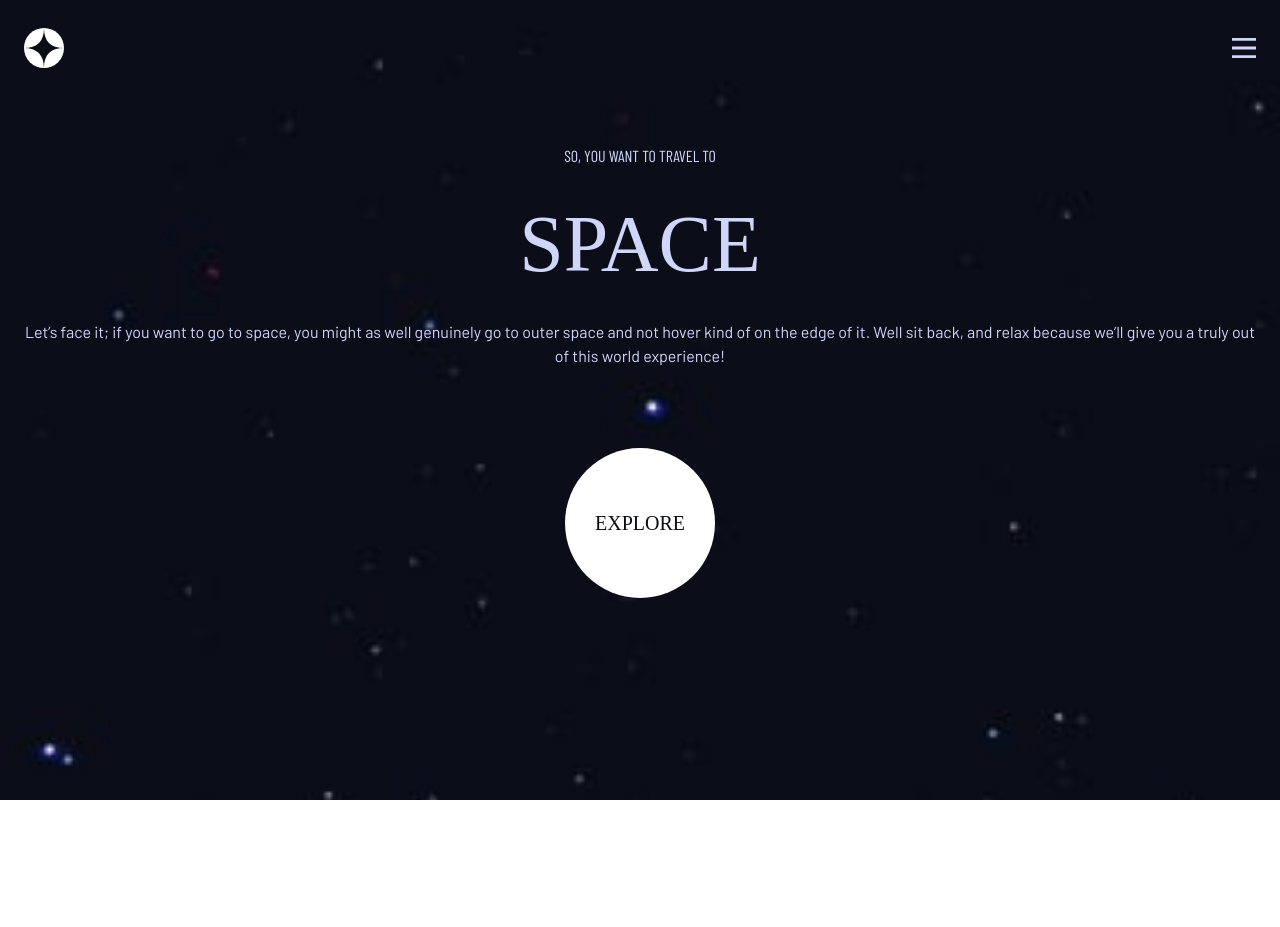
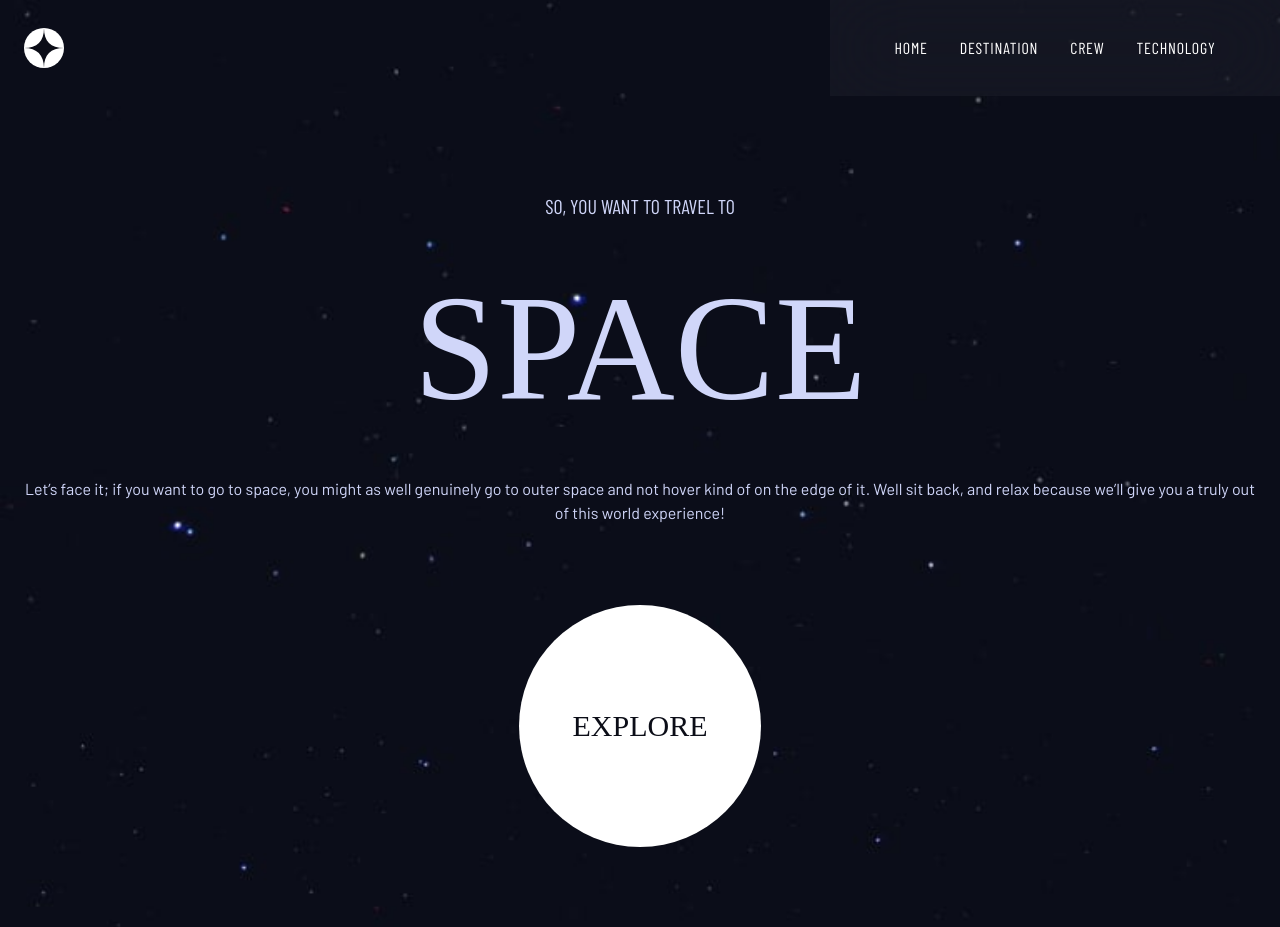
Before and after one commit to neshacascia/space-tourism, a React (Vite) app: page / in a window 1280 px wide. Before the commit the page ends 800 px from the top, so only its background shows below. Built offline with nearby package versions, Linux system fonts and the light colour scheme; a web font is replaced by a local one.

Commit message:
applied styling with breakpoint prefix for tablet devices

```diff
--- a/src/App.jsx
+++ b/src/App.jsx
@@ -1,11 +1,11 @@
 import React, { useContext } from 'react';
 import ReactDOM from 'react-dom';
 import { Routes, Route } from 'react-router-dom';
+import { Context } from './components/Context';
 import Home from './pages/Home';
 import Destination from './pages/Destination';
 import Crew from './pages/Crew';
 import Technology from './pages/Technology';
-import { Context } from './components/Context';
 import MobileMenuModal from './components/navbars/MobileMenuModal';
 import './App.css';
 
--- a/src/components/details/CrewDetails.jsx
+++ b/src/components/details/CrewDetails.jsx
@@ -3,20 +3,23 @@ import CrewNavbar from '../navbars/CrewNavbar';
 
 export default function CrewDetails({ crew }) {
   return (
-    <div className="h-screen flex flex-col items-center px-6">
+    <div className="h-screen flex flex-col items-center px-6 sm:flex-col-reverse sm:h-auto">
       <div>
-        <img src={crew.images.png} className="w-crew h-crew object-contain" />
+        <img
+          src={crew.images.png}
+          className="w-crew h-crew object-contain sm:w-auto sm:h-tabletCrew sm:object-cover"
+        />
       </div>
 
-      <hr className="w-full border border-gray" />
+      <hr className="w-full border border-gray sm:hidden" />
 
       <CrewNavbar />
 
-      <div className="flex flex-col items-center">
-        <span className="text-lightGray font-h1 text-base mb-2">
+      <div className="flex flex-col items-center sm:mt-14">
+        <span className="text-lightGray font-h1 text-base mb-2 sm:text-2xl">
           {crew.role.toUpperCase()}
         </span>
-        <h1 className="text-white font-h1 text-2xl mb-4">
+        <h1 className="text-white font-h1 text-2xl mb-4 sm:text-4xl">
           {crew.name.toUpperCase()}
         </h1>
         <p className="text-lightBlue font-body leading-6 text-center">
--- a/src/components/details/DestinationDetails.jsx
+++ b/src/components/details/DestinationDetails.jsx
@@ -5,20 +5,23 @@ export default function DestinationDetails({ destination }) {
   return (
     <div className="flex flex-col items-center">
       <div>
-        <img src={destination.images.png} className="w-planet h-planet mb-7" />
+        <img
+          src={destination.images.png}
+          className="w-planet h-planet mb-7 sm:w-tabletPlanet sm:h-tabletPlanet sm:my-14"
+        />
       </div>
 
       <DestinationNavbar />
 
       <div className="flex flex-col items-center px-6">
-        <h1 className="text-white font-h1 text-planetH1 leading-10 text-center">
+        <h1 className="text-white font-h1 text-planetH1 leading-10 text-center sm:text-tabletPlanetH1 sm:my-8">
           {destination.name.toUpperCase()}
         </h1>
         <p className="text-lightBlue font-body text-center leading-6 pt-4 pb-8">
           {destination.description}
         </p>
         <hr className="w-full border border-gray" />
-        <div className="flex flex-col items-center gap-8 pt-8">
+        <div className="flex flex-col items-center gap-8 pt-8 sm:flex-row sm:gap-16">
           <div className="">
             <h4 className="text-lightBlue font-h2 leading-5 tracking-wider text-center mb-3">
               AVG. DISTANCE
--- a/src/components/details/TechnologyDetails.jsx
+++ b/src/components/details/TechnologyDetails.jsx
@@ -6,16 +6,16 @@ export default function TechnologyDetails({ tech }) {
     <div className="flex flex-col items-center h-screen">
       <img
         src={tech.images.portrait}
-        className="w-tech h-tech object-cover object-center"
+        className="w-tech h-tech object-cover object-center sm:w-screen sm:h-tabletTech  sm:mb-12"
       />
 
       <TechnologyNavbar />
 
       <div className="flex flex-col justify-center items-center px-6">
-        <span className="text-lightBlue font-h2 text-base tracking-wider mb-2">
+        <span className="text-lightBlue font-h2 text-base tracking-wider mb-2 sm:mb-4">
           THE TERMINOLOGY...
         </span>
-        <h1 className="text-white font-h1 text-2xl mb-4">
+        <h1 className="text-white font-h1 text-2xl mb-4 sm:text-4xl">
           {tech.name.toUpperCase()}
         </h1>
         <p className="text-lightBlue font-body text-center">
--- a/src/components/navbars/Navbar.jsx
+++ b/src/components/navbars/Navbar.jsx
@@ -1,4 +1,5 @@
 import React, { useContext } from 'react';
+import { NavLink } from 'react-router-dom';
 import logo from '../../assets/shared/logo.svg';
 import hamburgerMenu from '../../assets/shared/icon-hamburger.svg';
 import { Context } from '../Context';
@@ -7,10 +8,37 @@ export default function Navbar(props) {
   const { openModal } = useContext(Context);
 
   return (
-    <nav className="flex justify-between items-center p-6 h-24">
+    <nav className="flex justify-between items-center h-24 pl-6">
       <img src={logo} className="w-10 h-10" />
       <div></div>
-      <button onClick={openModal}>
+      <ul className="hidden sm:text-white sm:font-h2 tracking-wider sm:flex sm:justify-center sm:items-center sm:gap-8 sm:w-tabletNav sm:h-tabletNav sm:bg-mobileMenu sm:backdrop-blur-mobileMenu">
+        <NavLink
+          to="/"
+          className="hover:border-b-4 hover:border-lightGray focus:border-b-4 pb"
+        >
+          HOME
+        </NavLink>
+        <NavLink
+          to="/destination"
+          className="hover:border-b-4 hover:border-lightGray focus:border-b-4 pb"
+        >
+          DESTINATION
+        </NavLink>
+        <NavLink
+          to="/crew"
+          className="hover:border-b-4 hover:border-lightGray focus:border-b-4 pb"
+        >
+          CREW
+        </NavLink>
+        <NavLink
+          to="/technology"
+          className="hover:border-b-4 hover:border-lightGray focus:border-b-4 pb"
+        >
+          TECHNOLOGY
+        </NavLink>
+      </ul>
+
+      <button onClick={openModal} className="pr-6 sm:hidden">
         <img src={hamburgerMenu} className="w-6 h-5" />
       </button>
     </nav>
--- a/src/pages/Crew.jsx
+++ b/src/pages/Crew.jsx
@@ -10,11 +10,14 @@ export default function Crew() {
   const { closeModal } = useContext(Context);
 
   return (
-    <div className="bg-crew bg-no-repeat bg-cover h-full">
+    <div className="bg-crew bg-no-repeat bg-cover h-full sm:bg-tabletCrew">
       <Navbar />
 
-      <section onClick={closeModal} className="flex flex-col items-center">
-        <div className="text-white font-h2 text-base leading-5 tracking-wider pb-8">
+      <section
+        onClick={closeModal}
+        className="flex flex-col items-center sm:block"
+      >
+        <div className="text-white font-h2 text-base leading-5 tracking-wider pb-8 sm:text-xl sm:mt-10 sm:ml-10">
           <h2>
             <span className="text-gray font-bold pr-2.5">02</span>MEET YOUR CREW
           </h2>
--- a/src/pages/Destination.jsx
+++ b/src/pages/Destination.jsx
@@ -10,16 +10,16 @@ export default function Destination(props) {
   const { closeModal } = useContext(Context);
 
   return (
-    <div className="bg-destination bg-no-repeat bg-cover h-full">
+    <div className="bg-destination bg-no-repeat bg-cover h-full sm:bg-tabletDestination">
       <Navbar />
       <section
         onClick={closeModal}
-        className="flex flex-col items-center pb-14"
+        className="flex flex-col items-center pb-14 sm:block"
       >
-        <div className="text-white font-h2 text-base leading-5 tracking-wider pb-8">
-          <h2>
-            <span className="text-gray font-bold pr-2.5">01</span>PICK YOUR
-            DESTINATION
+        <div className="text-white font-h2 text-base leading-5 tracking-wider pb-8 sm:text-xl sm:mt-10 sm:ml-10">
+          <h2 className="text-left">
+            <span className="text-gray font-bold pr-2.5">01</span>
+            PICK YOUR DESTINATION
           </h2>
         </div>
 
--- a/src/pages/Home.jsx
+++ b/src/pages/Home.jsx
@@ -6,17 +6,17 @@ export default function Home(props) {
   const { closeModal } = useContext(Context);
 
   return (
-    <div className="bg-home bg-no-repeat bg-cover h-screen">
+    <div className="bg-home bg-no-repeat bg-cover h-screen sm:bg-tabletHome sm:h-full">
       <Navbar />
       <section
         onClick={closeModal}
-        className="px-6 flex flex-col justify-center items-center gap-20 text-lightBlue mt-12"
+        className="px-6 flex flex-col justify-center items-center gap-20 text-lightBlue mt-12 sm:mt-24"
       >
         <div className="left w-fit flex flex-col gap-4 text-center">
-          <h2 className="font-h2 text-base font-normal">
+          <h2 className="font-h2 text-base font-normal sm:text-xl">
             SO, YOU WANT TO TRAVEL TO
           </h2>
-          <h1 className="font-h1 text-h1">SPACE</h1>
+          <h1 className="font-h1 text-h1 sm:text-tabletH1">SPACE</h1>
           <p className="font-body text-base leading-6">
             Let’s face it; if you want to go to space, you might as well
             genuinely go to outer space and not hover kind of on the edge of it.
@@ -26,7 +26,7 @@ export default function Home(props) {
         </div>
 
         <div>
-          <button className="bg-white font-h1 text-darkBlue text-button h-button w-button rounded-full">
+          <button className="bg-white font-h1 text-darkBlue text-button h-button w-button rounded-full sm:w-tabletButton sm:h-tabletButton sm:text-3xl sm:mb-20">
             EXPLORE
           </button>
         </div>
--- a/src/pages/Technology.jsx
+++ b/src/pages/Technology.jsx
@@ -10,10 +10,13 @@ export default function Technology() {
   const { closeModal } = useContext(Context);
 
   return (
-    <div className="bg-technology bg-no-repeat bg-cover h-full">
+    <div className="bg-technology bg-no-repeat bg-cover h-full sm:bg-tabletTechnology">
       <Navbar />
-      <section onClick={closeModal} className="flex flex-col items-center">
-        <div className="text-white font-h2 text-base leading-5 tracking-wider pb-8">
+      <section
+        onClick={closeModal}
+        className="flex flex-col items-center sm:block"
+      >
+        <div className="text-white font-h2 text-base leading-5 tracking-wider pb-8 sm:text-xl sm:mt-10 sm:ml-10">
           <h2>
             <span className="text-gray font-bold pr-2.5">03</span>SPACE LAUNCH
             101
--- a/tailwind.config.cjs
+++ b/tailwind.config.cjs
@@ -10,6 +10,12 @@ module.exports = {
         crew: "url('./src/assets/crew/background-crew-mobile.jpg')",
         technology:
           "url('./src/assets/technology/background-technology-mobile.jpg')",
+        tabletHome: "url('./src/assets/home/background-home-tablet.jpg')",
+        tabletDestination:
+          "url('./src/assets/destination/background-destination-tablet.jpg')",
+        tabletCrew: "url('./src/assets/crew/background-crew-tablet.jpg')",
+        tabletTechnology:
+          "url('./src/assets/technology/background-technology-tablet.jpg')",
       },
       colors: {
         lightBlue: '#D0D6F9',
@@ -25,20 +31,31 @@ module.exports = {
       },
       fontSize: {
         h1: '5rem',
+        tabletH1: '9.375rem',
         button: '1.25rem',
         planetH1: '3.5rem',
+        tabletPlanetH1: '5rem',
       },
       width: {
+        tabletNav: '28.125rem',
         button: '9.375rem',
+        tabletButton: '15.125rem',
         hoverButton: '28.125rem',
         planet: '10.625rem',
+        tabletPlanet: '18.75rem',
         crew: '20.4375rem',
         tech: '23.4375rem',
+        techNavButton: '3.75rem',
       },
       height: {
+        tabletNav: '6rem',
         button: '9.375rem',
+        tabletButton: '15.125rem',
         crew: '13.9375rem',
+        tabletCrew: '35.75rem',
         tech: '10.625rem',
+        tabletTech: '19.275rem',
+        techNavButton: '3.75rem',
       },
       backdropBlur: {
         mobileMenu: '40.7742px',
```
Also changed, not shown: src/components/navbars/TechnologyNavbar.jsx (+7 -7 lines).
